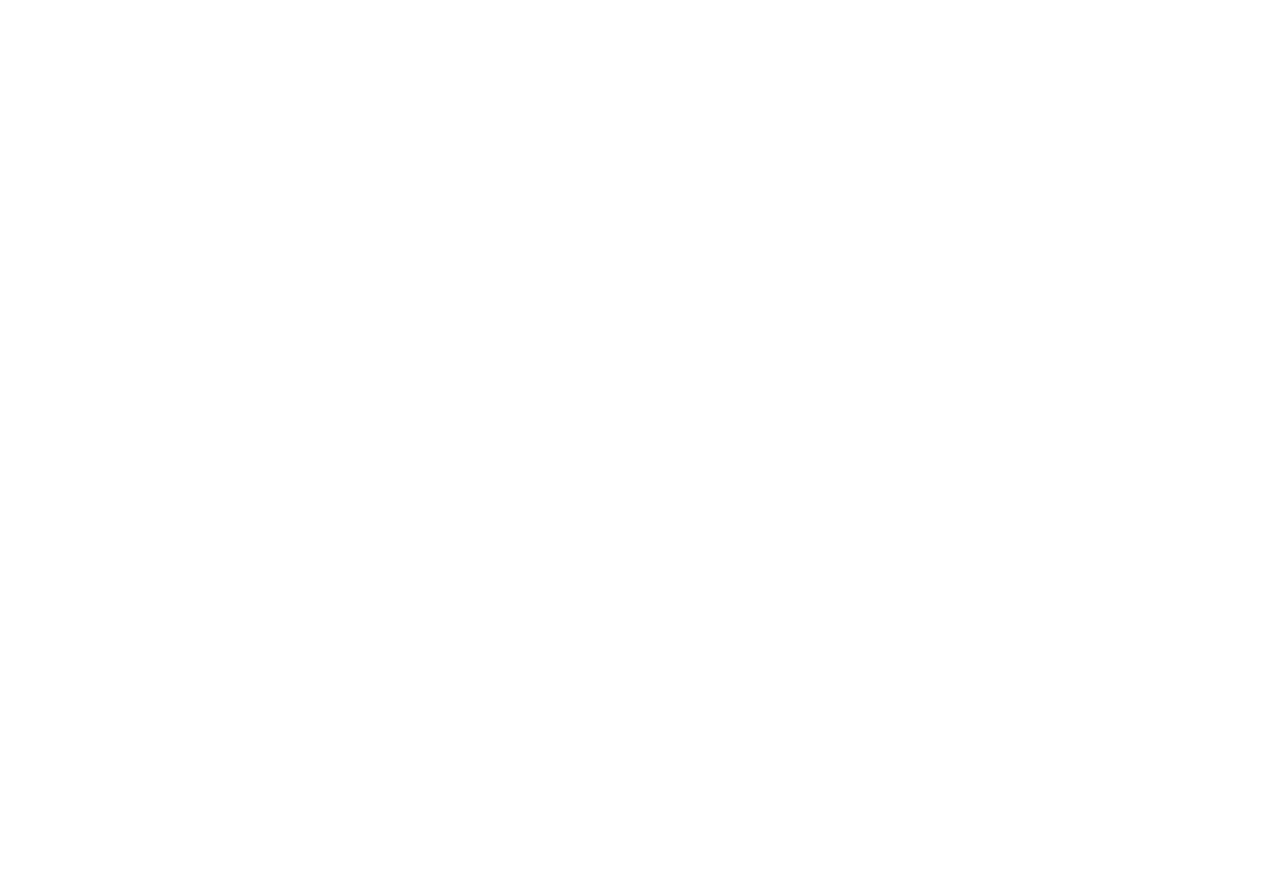
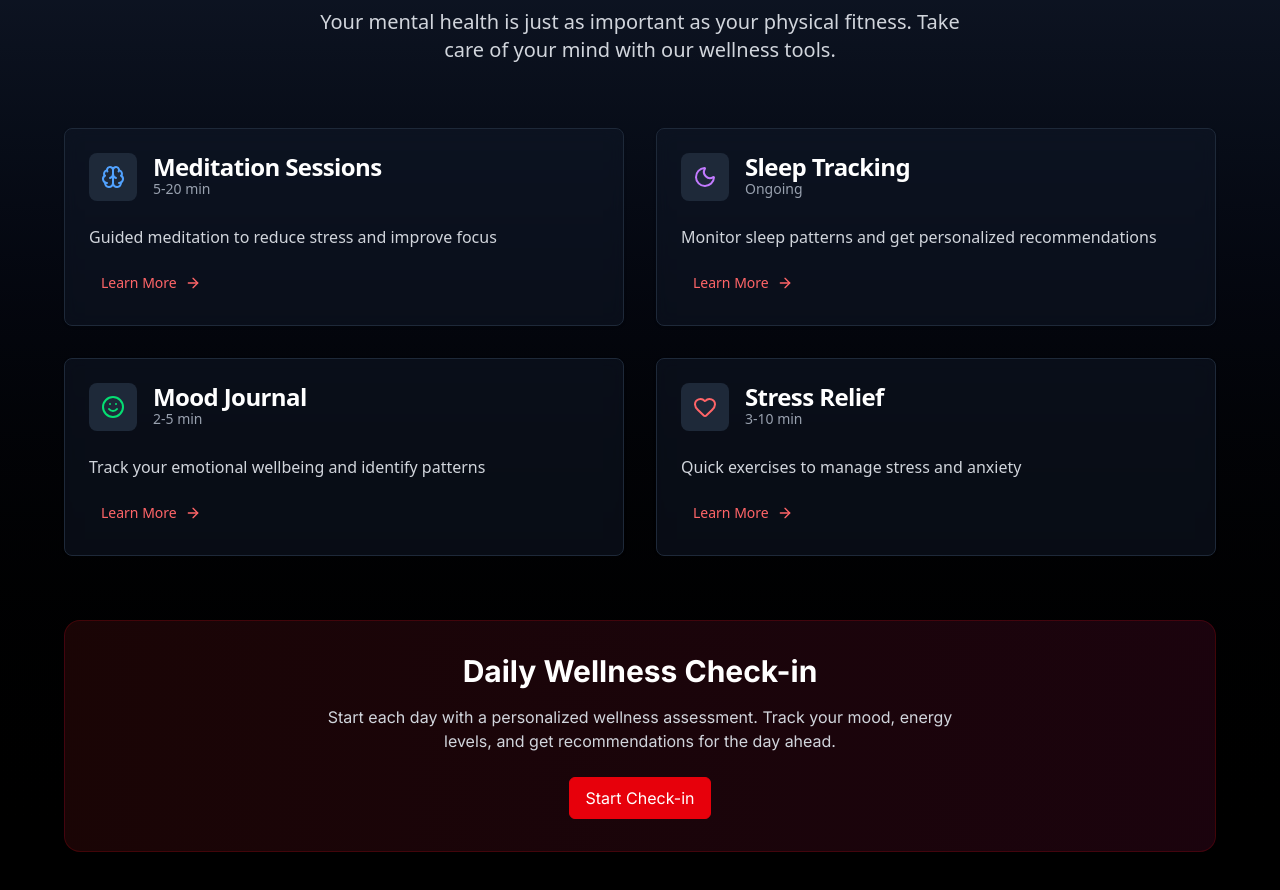
Before and after one commit to Abhay212121/fitness-ai, a React (Vite) app: page / in a window 1280 px wide. Shown: the part 1720-2610 px from the top of the page. Before the commit the page ends 1616 px from the top, so only its background shows below. Built offline with nearby package versions, Linux system fonts and the light colour scheme.

Commit message:
added the mental health component on the homepage.

```diff
--- a/src/components/Home/Hero.jsx
+++ b/src/components/Home/Hero.jsx
@@ -9,10 +9,7 @@ const Hero = () => {
   const { userFlag, setUserFlag } = useContext(UserContext);
 
   return (
-    <section
-      id="home"
-      className="relative min-h-screen flex items-center justify-center overflow-hidden font-head"
-    >
+    <section className="relative min-h-screen flex items-center justify-center overflow-hidden font-head">
       {/* Background gradient */}
       <div className="absolute inset-0 bg-gradient-to-br from-black via-gray-900 to-black"></div>
 
--- a/src/components/Home/Home.jsx
+++ b/src/components/Home/Home.jsx
@@ -2,6 +2,7 @@ import { useEffect } from "react";
 import Header from "../partials/Header";
 import Hero from "./Hero";
 import WorkoutSection from "./WorkoutSection";
+import MentalHealthSection from "./MentalHealth";
 
 export function Home() {
   useEffect(() => {
@@ -13,6 +14,7 @@ export function Home() {
       <Header />
       <Hero />
       <WorkoutSection />
+      <MentalHealthSection />
     </>
   );
 }
--- /dev/null
+++ b/src/components/Home/MentalHealth.jsx
@@ -0,0 +1,126 @@
+import { motion } from "framer-motion";
+import { Heart, Brain, Moon, Smile, ArrowRight, Play } from "lucide-react";
+import { useNavigate } from "react-router-dom";
+
+const MentalHealthSection = () => {
+  const mentalHealthFeatures = [
+    {
+      title: "Meditation Sessions",
+      description: "Guided meditation to reduce stress and improve focus",
+      icon: Brain,
+      duration: "5-20 min",
+      color: "text-blue-400",
+    },
+    {
+      title: "Sleep Tracking",
+      description:
+        "Monitor sleep patterns and get personalized recommendations",
+      icon: Moon,
+      duration: "Ongoing",
+      color: "text-purple-400",
+    },
+    {
+      title: "Mood Journal",
+      description: "Track your emotional wellbeing and identify patterns",
+      icon: Smile,
+      duration: "2-5 min",
+      color: "text-green-400",
+    },
+    {
+      title: "Stress Relief",
+      description: "Quick exercises to manage stress and anxiety",
+      icon: Heart,
+      duration: "3-10 min",
+      color: "text-red-400",
+    },
+  ];
+
+  const navigate = useNavigate();
+
+  return (
+    <section className="py-10 bg-gradient-to-b from-gray-900 to-black">
+      <div className="container mx-auto px-4">
+        <motion.div
+          initial={{ opacity: 0, y: 30 }}
+          whileInView={{ opacity: 1, y: 0 }}
+          transition={{ duration: 0.8 }}
+          className="text-center mb-16"
+        >
+          <h2 className="text-4xl md:text-5xl font-bold mb-6 text-white">
+            Mental
+            <span className="bg-gradient-to-r from-red-500 to-pink-500 bg-clip-text text-transparent">
+              {" "}
+              Wellness
+            </span>
+          </h2>
+          <p className="text-xl text-gray-300 max-w-2xl mx-auto">
+            Your mental health is just as important as your physical fitness.
+            Take care of your mind with our wellness tools.
+          </p>
+        </motion.div>
+
+        <div className="grid grid-cols-1 md:grid-cols-2 gap-8 mb-16 overflow-x-hidden md:px-12">
+          {mentalHealthFeatures.map((feature, index) => (
+            <motion.div
+              key={feature.title}
+              initial={{ opacity: 0, x: index % 2 === 0 ? -30 : 30 }}
+              whileInView={{ opacity: 1, x: 0 }}
+              transition={{ duration: 0.6, delay: index * 0.1 }}
+              className="group"
+            >
+              <section className="bg-gray-900/50 border-gray-800 hover:border-red-500/50 transition-all duration-300 h-full backdrop-blur-sm rounded-lg border bg-card text-card-foreground shadow-sm ">
+                <div className="flex flex-col space-y-1.5 p-6">
+                  <div className="flex items-center space-x-4 ">
+                    <div className="w-12 h-12 rounded-lg bg-gray-800 flex items-center justify-center group-hover:bg-red-900/30 transition-colors duration-300">
+                      <feature.icon className={`w-6 h-6 ${feature.color}`} />
+                    </div>
+                    <div>
+                      <p className="text-2xl text-white group-hover:text-red-400 transition-colors font-semibold leading-none tracking-tight">
+                        {feature.title}
+                      </p>
+                      <p className="text-sm text-gray-400">
+                        {feature.duration}
+                      </p>
+                    </div>
+                  </div>
+                </div>
+                <div className="space-y-4 p-6 pt-0">
+                  <p className="text-gray-300 mb-4">{feature.description}</p>
+                  <button className="inline-flex items-center justify-center gap-2 text-sm font-medium text-red-400 hover:text-gray-200 hover:bg-red-900/20 px-3 py-2 rounded-md transition-colors cursor-pointer">
+                    Learn More
+                    <ArrowRight className="w-4 h-4 group-hover:translate-x-1 transition-transform" />
+                  </button>
+                </div>
+              </section>
+            </motion.div>
+          ))}
+        </div>
+
+        <motion.div
+          initial={{ opacity: 0, y: 30 }}
+          whileInView={{ opacity: 1, y: 0 }}
+          transition={{ duration: 0.8 }}
+          className="bg-gradient-to-r from-red-900/20 to-pink-900/20 rounded-2xl p-8 text-center border border-red-800/30 md:mx-12"
+        >
+          <h3 className="text-3xl font-bold mb-4 text-white font-head">
+            Daily Wellness Check-in
+          </h3>
+          <p className="text-gray-300 mb-6 max-w-2xl mx-auto font-head">
+            Start each day with a personalized wellness assessment. Track your
+            mood, energy levels, and get recommendations for the day ahead.
+          </p>
+          <div className="flex flex-col sm:flex-row gap-4 justify-center">
+            <button
+              onClick={() => navigate("/daily-wellness-test")}
+              className="rounded-md text-md font-head bg-red-600 hover:bg-black border border-red-600 text-white hover:text-red-500 px-4 py-2 cursor-pointer hover:scale-102 duration-300"
+            >
+              Start Check-in
+            </button>
+          </div>
+        </motion.div>
+      </div>
+    </section>
+  );
+};
+
+export default MentalHealthSection;
--- a/src/components/Home/WorkoutSection.jsx
+++ b/src/components/Home/WorkoutSection.jsx
@@ -40,10 +40,7 @@ const WorkoutSection = () => {
   const navigate = useNavigate();
 
   return (
-    <section
-      id="workouts"
-      className="py-20 bg-gradient-to-b from-black to-gray-900"
-    >
+    <section className="py-20 bg-gradient-to-b from-black to-gray-900">
       <div className="container mx-auto px-4">
         <motion.div
           initial={{ opacity: 0, y: 30 }}
@@ -105,7 +102,7 @@ const WorkoutSection = () => {
                     className="w-full bg-red-600 hover:bg-red-700 text-white group flex px-4 py-2 items-center justify-center font-bold font-head rounded-lg cursor-pointer hover:scale-102 duration-300"
                   >
                     Start Workout
-                    <ArrowRight className="ml-2 w-4 h-4 group-hover:translate-x-1 transition-transform" />
+                    <ArrowRight className="ml-2 w-4 h-4 group-hover:translate-x-1 duration-300" />
                   </button>
                 </div>
               </section>
--- a/src/components/partials/Header.jsx
+++ b/src/components/partials/Header.jsx
@@ -114,7 +114,14 @@ const Header = () => {
                 onClick={() => navigate("/login")}
                 className="bg-red-600 p-2 text-white text-sm rounded-md cursor-pointer font-semibold transition duration-300"
               >
-                Get Started
+                {
+                  <User
+                    className={`w-6 h-6 ${
+                      userFlag ? "inline-block" : "hidden"
+                    }`}
+                  />
+                }
+                {userFlag ? `` : "Get Started"}
               </motion.button>
             </motion.div>
           )}
```
